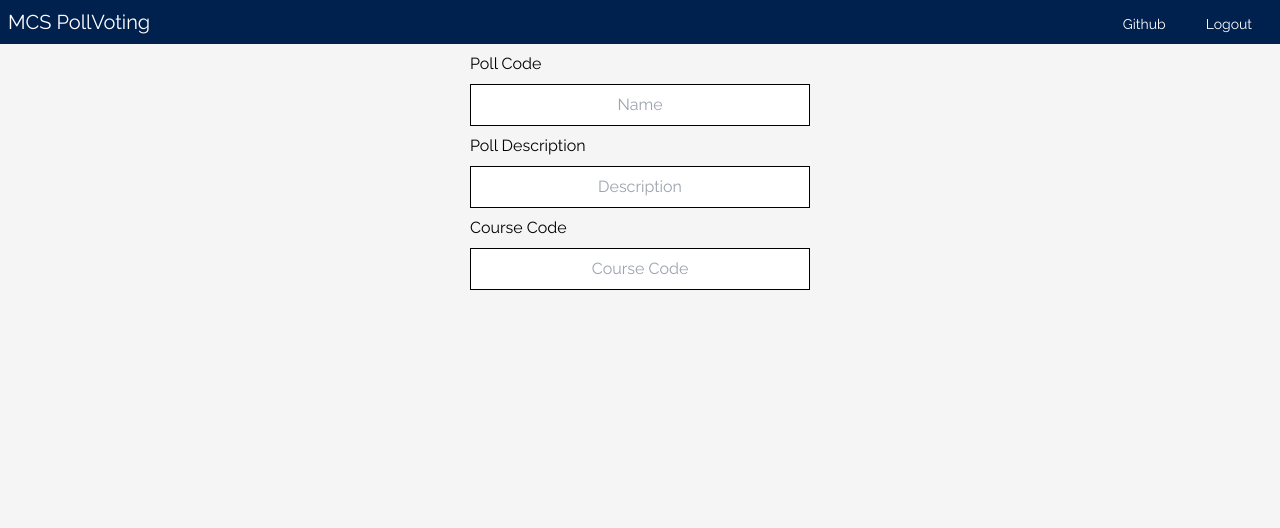
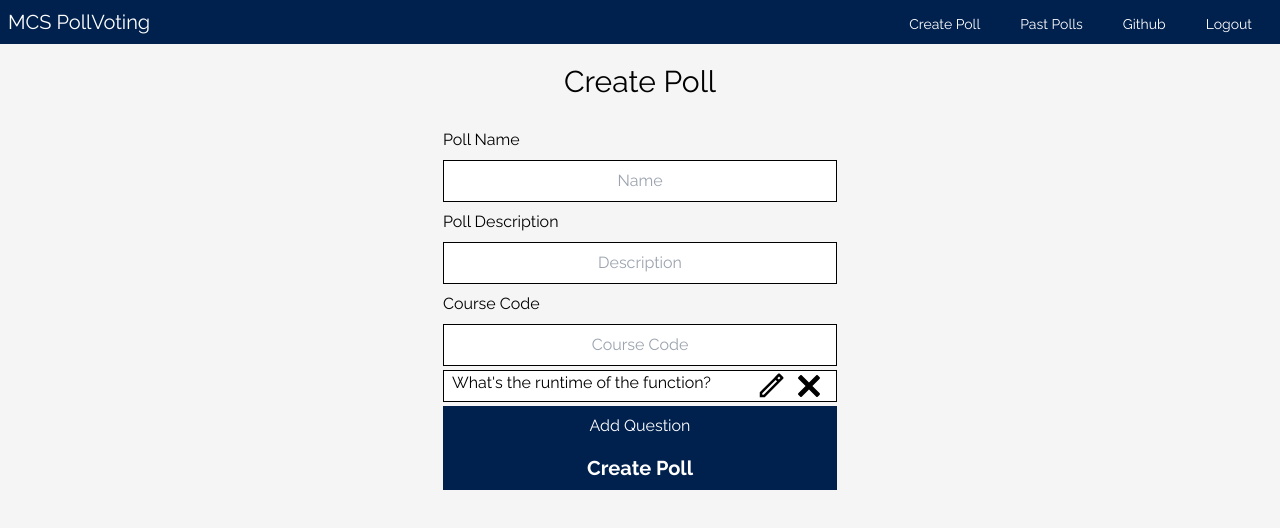
Before and after one commit to utmgdsc/PollVotingSystem, a React (Create React App) app in the folder client/: page /createpoll in a window 1280 px wide. Shown: the top 528 px of the page. Built offline with nearby package versions, Linux system fonts and the light colour scheme.

Commit message:
Add CreatePollPage Progress

```diff
--- /dev/null
+++ b/client/additional.d.ts
@@ -0,0 +1,4 @@
+declare module "*.svg" {
+  export const content: string;
+  export default content;
+}
--- a/client/src/App.tsx
+++ b/client/src/App.tsx
@@ -7,6 +7,14 @@ import { CreatePoll } from "./pages/CreatePoll";
 
 const App = () => {
   const arr: Array<Option> = [
+    {
+      name: "Create Poll",
+      href: "/createpoll",
+    },
+    {
+      name: "Past Polls",
+      href: "/pastPolls",
+    },
     {
       name: "Github",
       href: "/github",
--- /dev/null
+++ b/client/src/components/Button.tsx
@@ -0,0 +1,26 @@
+import React from "react";
+
+interface ButtonProps {
+  value: string;
+  secondary?: boolean;
+  onClick?: React.MouseEventHandler;
+}
+
+export const Button = ({ value, secondary, onClick }: ButtonProps) => {
+  return (
+    <div
+      className={
+        "py-2 inline-block bg-primary hover:bg-hover cursor-pointer px-36"
+      }
+    >
+      <p
+        className={`${
+          secondary ? "" : "font-bold text-xl"
+        } text-white text-center`}
+        onClick={() => onClick}
+      >
+        {value}
+      </p>
+    </div>
+  );
+};
--- a/client/src/components/PollInput.tsx
+++ b/client/src/components/FormInput.tsx
@@ -9,7 +9,7 @@ interface PollInputParams {
   pollValue: string;
 }
 
-export const PollInput = ({
+export const FormInput = ({
   placeholder,
   header,
   pollValue,
@@ -20,7 +20,7 @@ export const PollInput = ({
       <div className={"my-2"}>{header !== null ? header : <></>}</div>
       <input
         className={
-          "focus:outline-none text-center border border-black py-2 px-20"
+          "focus:outline-none text-center border border-black py-2 px-1 w-auto"
         }
         type={"text"}
         placeholder={placeholder}
--- /dev/null
+++ b/client/src/components/FormQuestion.tsx
@@ -0,0 +1,24 @@
+import React from "react";
+import { ReactComponent as DeleteIcon } from "../assets/delete.svg";
+import { ReactComponent as EditIcon } from "../assets/edit.svg";
+
+interface FormQuestionProps {
+  question: string;
+}
+
+export const FormQuestion = ({ question }: FormQuestionProps) => {
+  const maxLength = 40;
+  const questionPreview =
+    question.length < maxLength
+      ? question
+      : `${question.substr(0, maxLength)}...`;
+  return (
+    <div className={"flex bg-white px-2 border border-black my-1"}>
+      {questionPreview}
+      <div className={"ml-auto h-auto flex cursor-pointer"}>
+        <EditIcon className={"mx-1 fill-current hover:text-green-600"} />
+        <DeleteIcon className={"mx-1 fill-current hover:text-red-600"} />
+      </div>
+    </div>
+  );
+};
--- /dev/null
+++ b/client/src/components/Header.tsx
@@ -0,0 +1,16 @@
+import React from "react";
+
+interface HeaderProps {
+  secondary?: boolean;
+  text: string;
+}
+
+export const Header = ({ text, secondary }: HeaderProps) => {
+  return (
+    <div
+      className={`${secondary ? "text-xl" : "text-3xl"} text-center py-2 my-3`}
+    >
+      {text}
+    </div>
+  );
+};
--- /dev/null
+++ b/client/src/components/Modal.tsx
@@ -0,0 +1,5 @@
+import React from "react";
+
+export const Modal = () => {
+  return <div>Modal</div>;
+};
--- a/client/src/pages/CreatePoll.tsx
+++ b/client/src/pages/CreatePoll.tsx
@@ -1,5 +1,8 @@
 import React, { useState } from "react";
-import { PollInput } from "../components/PollInput";
+import { FormInput } from "../components/FormInput";
+import { Button } from "../components/Button";
+import { Header } from "../components/Header";
+import { FormQuestion } from "../components/FormQuestion";
 
 interface NewPoll {
   name: string;
@@ -23,7 +26,7 @@ export const CreatePoll = () => {
 
   const [pollConfig, updatePollConfig] = useState(initialState);
   const pollOptions = {
-    name: ["Poll Code", "Name"],
+    name: ["Poll Name", "Name"],
     description: ["Poll Description", "Description"],
     courseCode: ["Course Code", "Course Code"],
   };
@@ -44,7 +47,7 @@ export const CreatePoll = () => {
     const header = pollOptions[pollOption][0];
     const placeholder = pollOptions[pollOption][1];
     return (
-      <PollInput
+      <FormInput
         key={idx}
         onChangeHandler={(e: string) => handler(e, pollOption)}
         pollValue={pollConfig[pollOption]}
@@ -54,5 +57,13 @@ export const CreatePoll = () => {
     );
   });
 
-  return <div className={"flex flex-col"}>{pollInputs}</div>;
+  return (
+    <div className={"flex flex-col"}>
+      <Header text={"Create Poll"} />
+      {pollInputs}
+      <FormQuestion question={"What's the runtime of the function?"} />
+      <Button value={"Add Question"} secondary={true} />
+      <Button value={"Create Poll"} />
+    </div>
+  );
 };
--- a/client/src/pages/JoinPoll.tsx
+++ b/client/src/pages/JoinPoll.tsx
@@ -1,4 +1,7 @@
 import React, { useState } from "react";
+import { Button } from "../components/Button";
+import { FormInput } from "../components/FormInput";
+import { Header } from "../components/Header";
 
 export const JoinPoll = () => {
   const [pollCode, setPollCode] = useState("");
@@ -10,29 +13,14 @@ export const JoinPoll = () => {
 
   return (
     <div className={"block text-center mt-96 px-5"}>
-      <p className={"text-2xl py-2 my-3 font-medium"}>MCS PollVoting</p>
+      <Header text={"MCS PollVoting"} />
       <div className={"flex flex-col"}>
-        <input
-          className={
-            "focus:outline-none text-center border border-black py-2 px-20"
-          }
-          type={"text"}
+        <FormInput
           placeholder={"Poll Code"}
-          value={pollCode}
-          onChange={(e) => setPollCode(e.target.value)}
+          onChangeHandler={(e) => setPollCode(e)}
+          pollValue={pollCode}
         />
-        <div
-          className={
-            "py-2 inline-block bg-primary hover:bg-hover cursor-pointer px-36"
-          }
-        >
-          <p
-            className={"text-xl font-bold text-white text-center"}
-            onClick={() => joinPollRoom()}
-          >
-            Enter
-          </p>
-        </div>
+        <Button value={"Enter"} />
       </div>
     </div>
   );
--- a/client/src/pages/VotePage.tsx
+++ b/client/src/pages/VotePage.tsx
@@ -1,5 +1,6 @@
 import React from "react";
 import { PollOptionButton } from "../components/PollOptionButton";
+import { Header } from "../components/Header";
 
 interface VotePageParams {
   question: string;
@@ -28,9 +29,9 @@ export const VotePage = ({ question, options }: VotePageParams) => {
 
   return (
     <div className={"flex flex-col items-center px-5"}>
-      <p className={"text-center text-3xl mt-4 mb-12"}>Poll Name</p>
+      <Header text={"Poll Name"} />
       <div className={"max-w-xl"}>
-        <p className={"text-2xl mb-5 text-center my-5"}>{question}</p>
+        <Header text={question} secondary={true} />
       </div>
       <div className={"flex flex-col max-w-md"}>{optionButtons()}</div>
     </div>
--- a/client/tailwind.config.js
+++ b/client/tailwind.config.js
@@ -12,13 +12,15 @@ module.exports = {
     backgroundColor: (theme) => ({
       ...theme("colors"),
       primary: "#00204E",
-      secondary: "#ffffff",
+      secondary: "#FFFFFF",
       hover: "#00B5B5",
       background: "#F5F5F5",
     }),
   },
   variants: {
-    extend: {},
+    extend: {
+      fill: ["hover"],
+    },
   },
   plugins: [],
 };
--- a/client/tsconfig.json
+++ b/client/tsconfig.json
@@ -14,7 +14,8 @@
     "resolveJsonModule": true,
     "isolatedModules": true,
     "noEmit": true,
-    "jsx": "react-jsx"
+    "jsx": "react-jsx",
+    "typeRoots": ["additional.d.ts"]
   },
-  "include": ["src"]
+  "include": ["src", "additional.d.ts"]
 }
```
Also changed, not shown: client/src/assets/delete.svg (added), client/src/assets/edit.svg (added).
